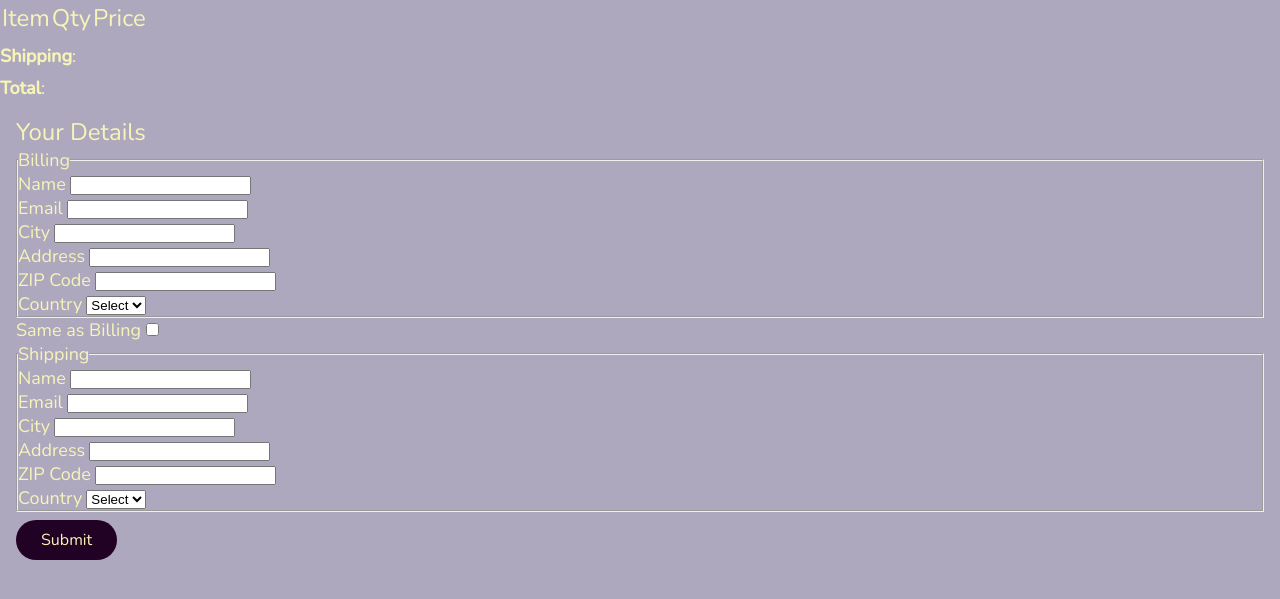
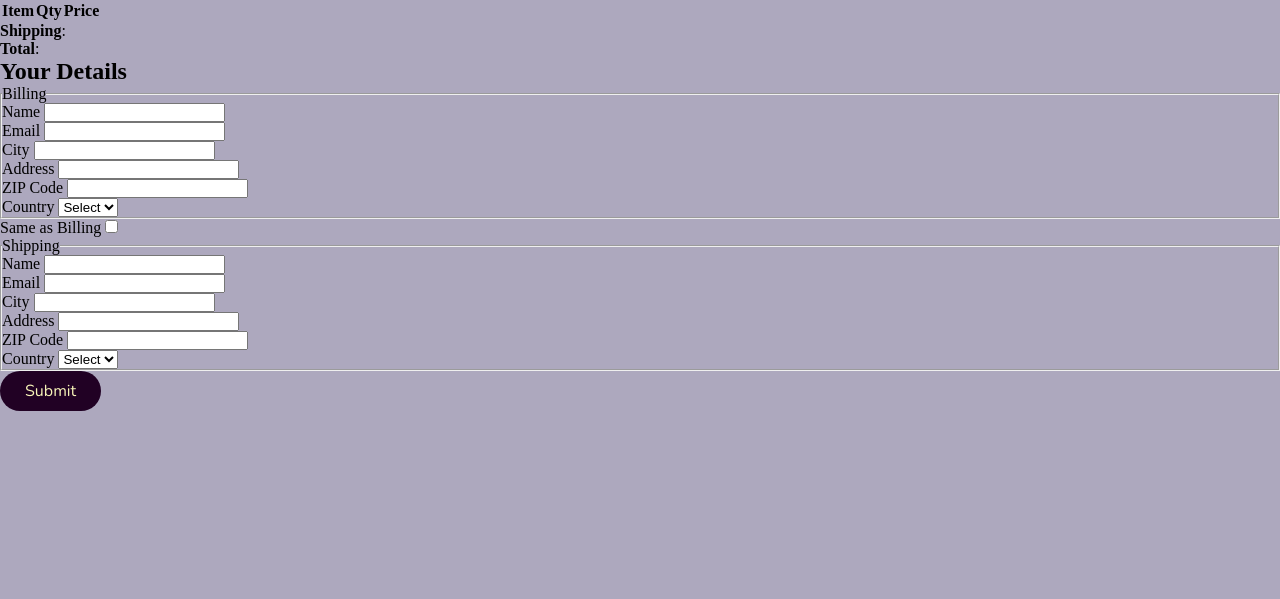
Before and after one commit to jtompkins415/capstone-1-provisions, a Flask app: page /provisions/shop/checkout in a window 1280 px wide. Shown: the part 100-699 px from the top of the page. Run offline with Flask 3, Linux system fonts and the light colour scheme; lists and menus that the app fills with data are empty.

Commit message:
remove unused shopping cart styles

```diff
--- a/static/styles.css
+++ b/static/styles.css
@@ -193,124 +193,23 @@ button:hover {
     color: #dc824e;
 }
 
-/* shopping cart styles */
 
 #shopping-cart {
-    margin-top: 5rem;
-    margin-left: 10rem;
+    display: inline-block;
+    position: relative;
 }
 
-.shopping-cart tr th{
+.tbl-cart {
+    display: block;
+    width: 60em;
     font-family: 'Nunito', sans-serif;
-    font-weight: 300;
-    font-size: 24px;
     color: #F7F4B8;
-    text-decoration: none;
-    column-gap: 5rem;
-
-
 }
 
-
-#update-cart{
-    margin-top: .5rem;
-    margin-bottom: .5rem;
-    padding: 9px 25px;
-    background-color: rgba(33, 1, 36, 1);
-    border: none;
-    border-radius: 50px;
-    cursor: pointer;
-    transition: all 0.3s ease 0s;
-    color: #F7F4B8;
-    font-family: 'Nunito', sans-serif;
-    font-size: 16px;
-    font-weight: 300;
+.btnDelete {
+    padding: 16px
 }
 
-#update-cart:hover{
-    color:#F79256;
-    background-color: rgba(33, 1, 36, 0.8);
-}
-
-#empty-cart{
-    margin-top: .5rem;
-    margin-bottom: .5rem;
-    padding: 9px 25px;
-    background-color: rgba(33, 1, 36, 1);
-    border: none;
-    border-radius: 50px;
-    cursor: pointer;
-    transition: all 0.3s ease 0s;
-    color: #F7F4B8;
-    font-family: 'Nunito', sans-serif;
-    font-size: 16px;
-    font-weight: 300;
-}
-
-#empty-cart:hover{
-    color:#F79256;
-    background-color: rgba(33, 1, 36, 0.8);
-}
-
-#sub-total {
-    font-family: 'Nunito', sans-serif;
-    font-weight: 300;
-    font-size: 18px;
-    color: #F7F4B8;
-    text-decoration: none;
-}
-
-#shipping {
-    font-family: 'Nunito', sans-serif;
-    font-weight: 300;
-    font-size: 18px;
-    color: #F7F4B8;
-    text-decoration: none;
-    margin-top: .5rem;
-    margin-bottom: .5rem;
-}
-
-#checkout-order-form {
-    margin: 1rem;
-}
-
-#checkout-order-form h2 {
-    font-family: 'Nunito', sans-serif;
-    font-weight: 300;
-    font-size: 24px;
-    color: #F7F4B8;
-    text-decoration: none;
-}
-#checkout-order-form legend {
-    font-family: 'Nunito', sans-serif;
-    font-weight: 300;
-    font-size: 18px;
-    color: #F7F4B8;
-    text-decoration: none;
-}
-#checkout-order-form label {
-    font-family: 'Nunito', sans-serif;
-    font-weight: 300;
-    font-size: 18px;
-    color: #F7F4B8;
-    text-decoration: none;
-}
-
-#check-order-form div input{
-    border-radius: 10px;
-}
-
-#shipping-same {
-    font-family: 'Nunito', sans-serif;
-    font-weight: 300;
-    font-size: 18px;
-    color: #F7F4B8;
-    text-decoration: none;
-}
-
-#submit-order {
-    margin-top: .5rem;
-}
 
 /* SHOP STYLES */
 
```
